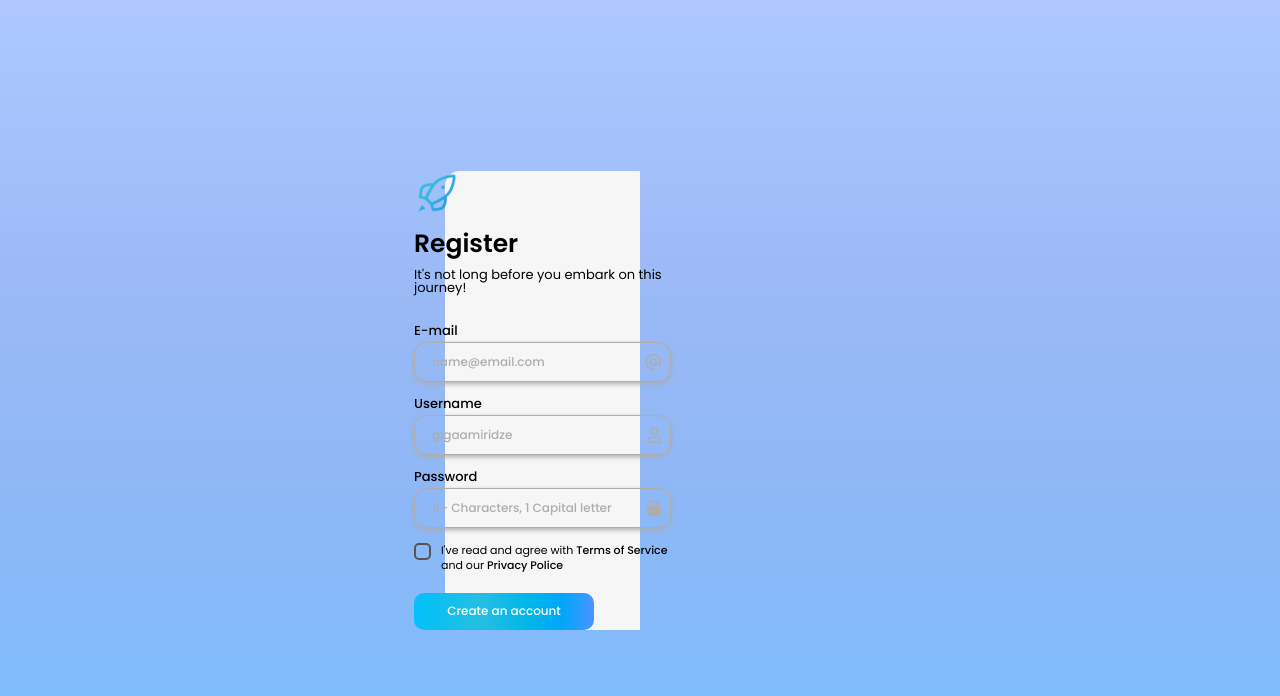
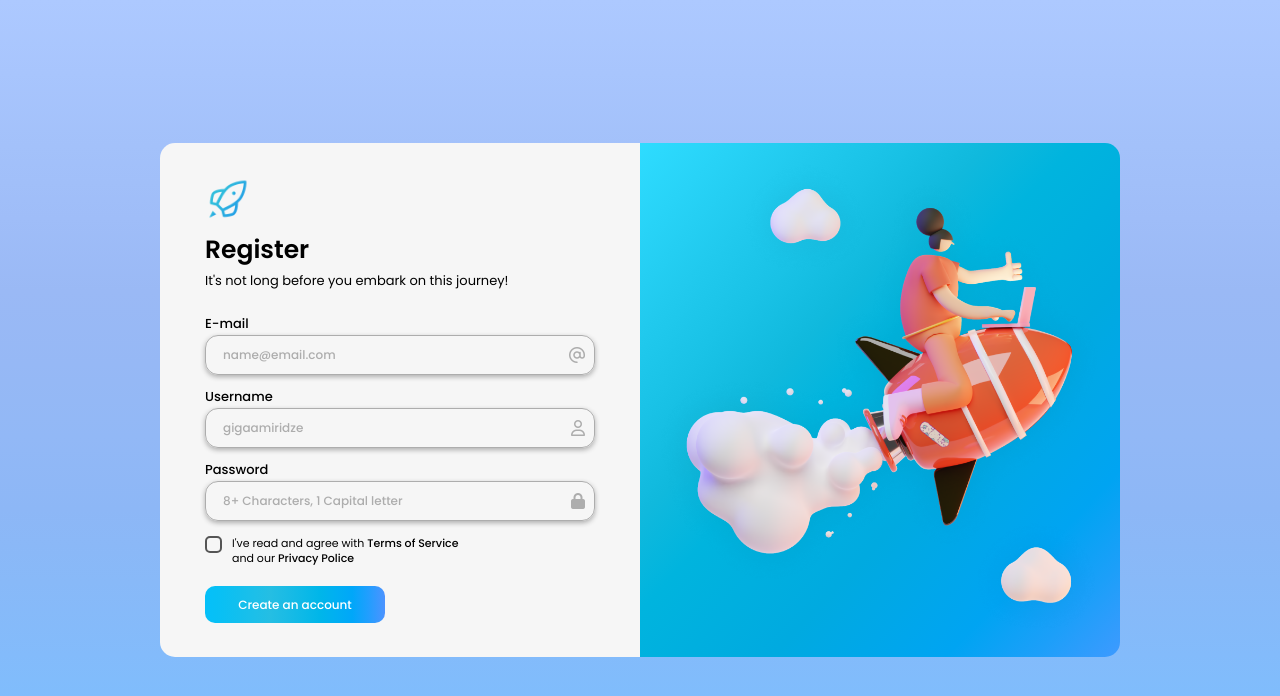
Before and after one commit to gigaamiridze/react-registration-form, a React (Create React App) app: page / in a window 1280 px wide. Shown: the top 696 px of the page. Built offline with nearby package versions, Linux system fonts and the light colour scheme.

Commit message:
Added right block image

```diff
--- a/src/components/Form.jsx
+++ b/src/components/Form.jsx
@@ -42,7 +42,9 @@ function Form() {
           </form>
         </div>
       </div>
-      <div className='image-block'></div>
+      <div className='image-block'>
+        <img src={saly} className='saly-img' alt="Saly" />
+      </div>
     </>
   );
 }
--- a/src/styles/App.css
+++ b/src/styles/App.css
@@ -149,3 +149,10 @@ input::placeholder {
   font-family: 'Poppins', sans-serif;
   color: var(--white);
 }
+.image-block {
+  border-radius: 0 15px 15px 0;
+  background-image: linear-gradient(to right bottom, #2edcff, #28d3f7, #21caee, #19c2e6, #10b9dd, #00b4de, #00afdf, #00aae0, #00a7e9, #00a4f2, #1c9ff9, #3e9aff);
+}
+.saly-img {
+  max-width: 100%;
+}
```
